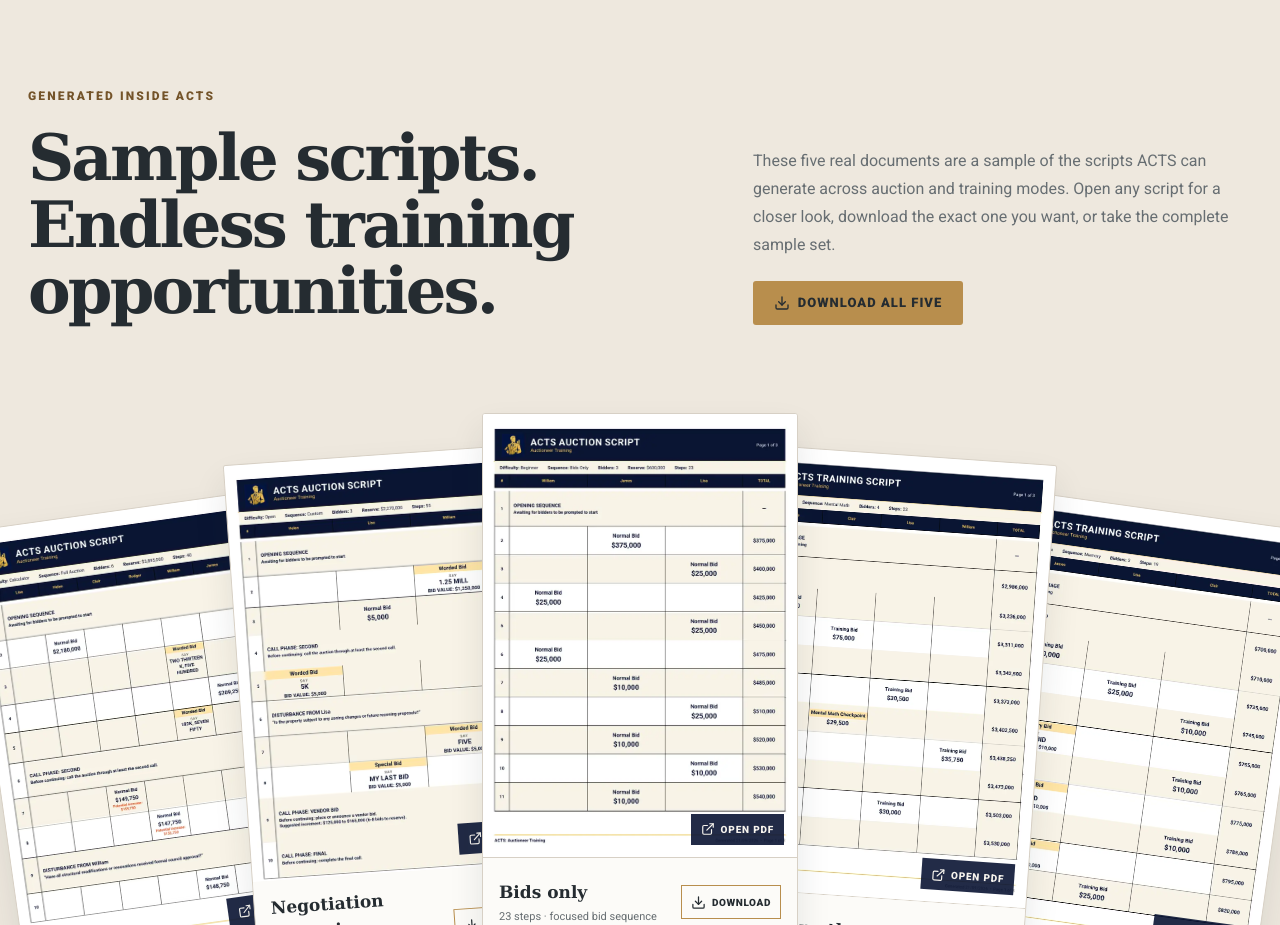
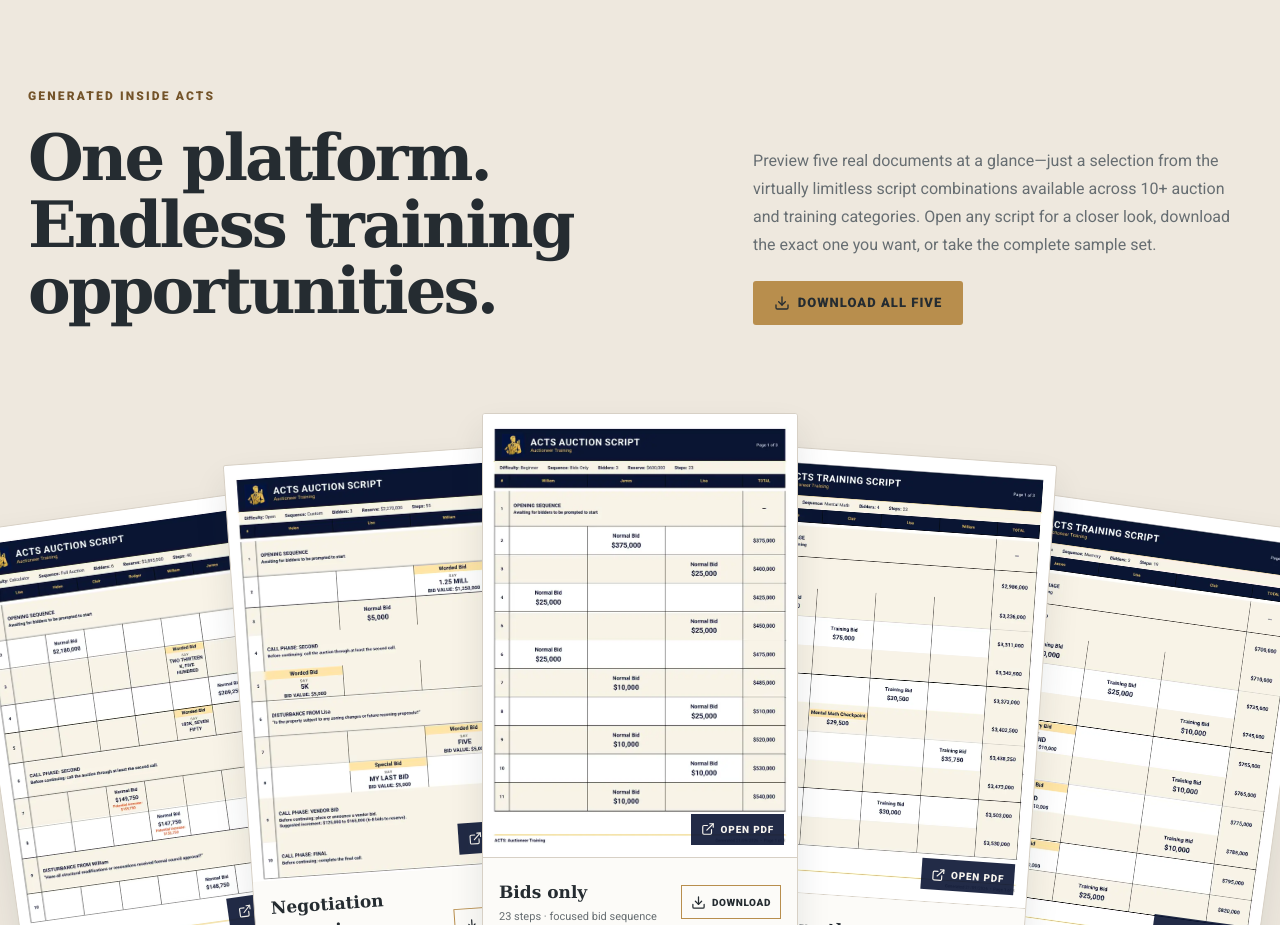
Before and after one commit to nickmac1830-web/ACTS-Website, a Next.js app: page / in a window 1280 px wide. Shown: the part 4040-4965 px from the top of the page. Built offline with nearby package versions, Linux system fonts and the light colour scheme; a web font is replaced by a local one.

Commit message:
Sharpen generated script headline

```diff
--- a/app/components/script-showcase.tsx
+++ b/app/components/script-showcase.tsx
@@ -45,11 +45,11 @@
       <div className="script-heading">
         <div>
           <p className="kicker">Generated inside ACTS</p>
-          <h2 id="script-heading">Sample scripts. Endless training opportunities.</h2>
+          <h2 id="script-heading">One platform. Endless training opportunities.</h2>
         </div>
         <div className="script-heading-actions">
           <p>
-            These five real documents are a sample of the scripts ACTS can generate across auction and training modes. Open any script for a closer look, download the exact one you want, or take the complete sample set.
+            Preview five real documents at a glance—just a selection from the virtually limitless script combinations available across 10+ auction and training categories. Open any script for a closer look, download the exact one you want, or take the complete sample set.
           </p>
           <a className="gold-button script-download-all" href="/media/acts-sample-script-pack.zip" download>
             <Download size={16} aria-hidden="true" /> Download all five
```
